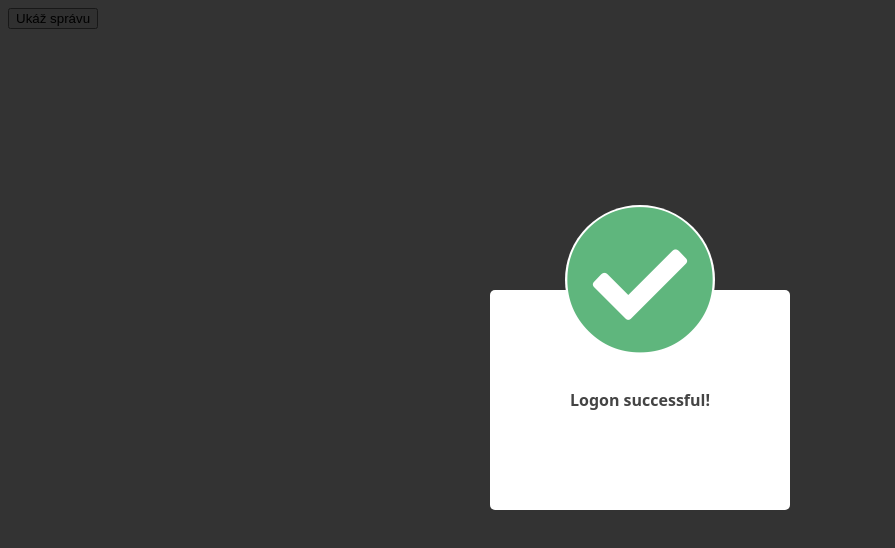
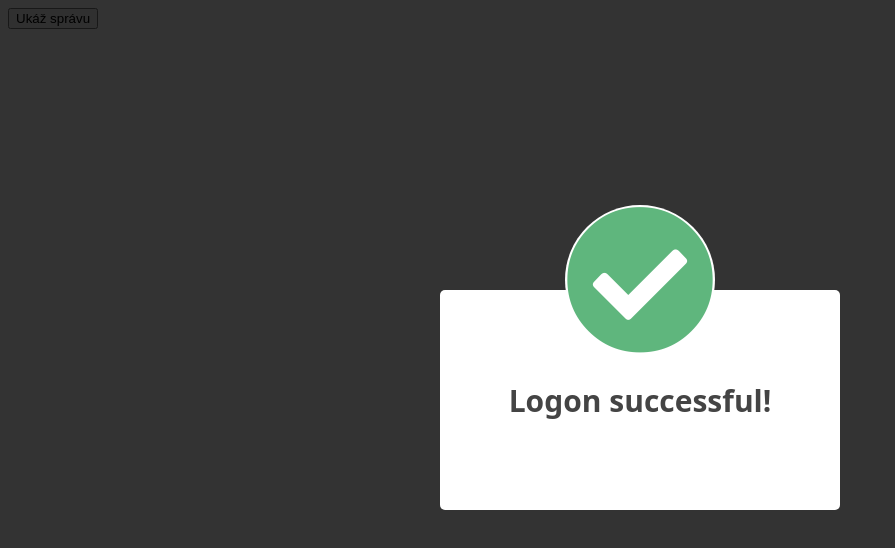
Before and after one commit to sagavax/messageBox, a plain HTML site: page index.html in a window 1280 px wide. Both pictures are taken after a click on the button "Ukáž správu". Shown: the whole page, without its empty margins (0-895 px from the left). Drawn offline with Linux system fonts and the light colour scheme.

Commit message:
minor amendments

```diff
--- a/message.css
+++ b/message.css
@@ -12,11 +12,10 @@
   position: absolute;
   top: 50%;
   left: 50%;
-  font-size: 50px;
   color: white;
   transform: translate(-50%,-50%);
   height: 200px;
-  width: 300px;
+  width: 400px;
   display: flex;
   align-items: center;
   justify-content: center;
@@ -34,7 +33,6 @@
     padding: 10px;
     border-radius: 5px;
     color:#444;
-    font-size: 36px;
     font-weight: bold;
   }
 
@@ -60,7 +58,7 @@
 
 
   .logon_information_text {
-    font-size: 16px;
+    font-size: 30px;
   }
 
   .hidden {
--- a/message.js
+++ b/message.js
@@ -32,8 +32,8 @@ function ShowMessage(text) {
   overlay.classList.remove("hidden", "fade-out");
   void overlay.offsetWidth;
   overlay.classList.add("fade-out");
-
+/*
   hideTimeout = setTimeout(() => {
     overlay.classList.add("hidden");
-  }, 3000);
+  }, 3000); */
 }
```
Also changed, not shown: 1 other file.
